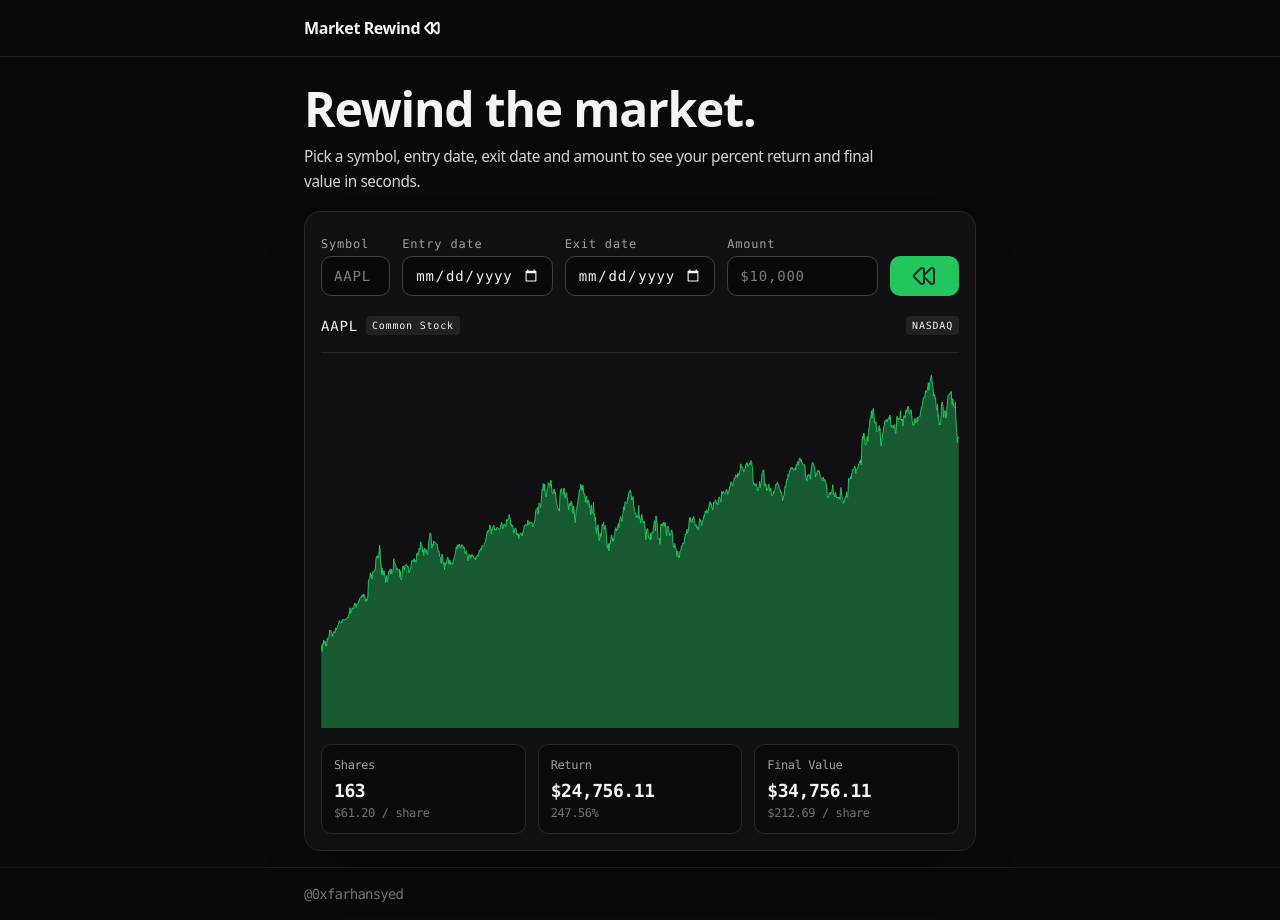
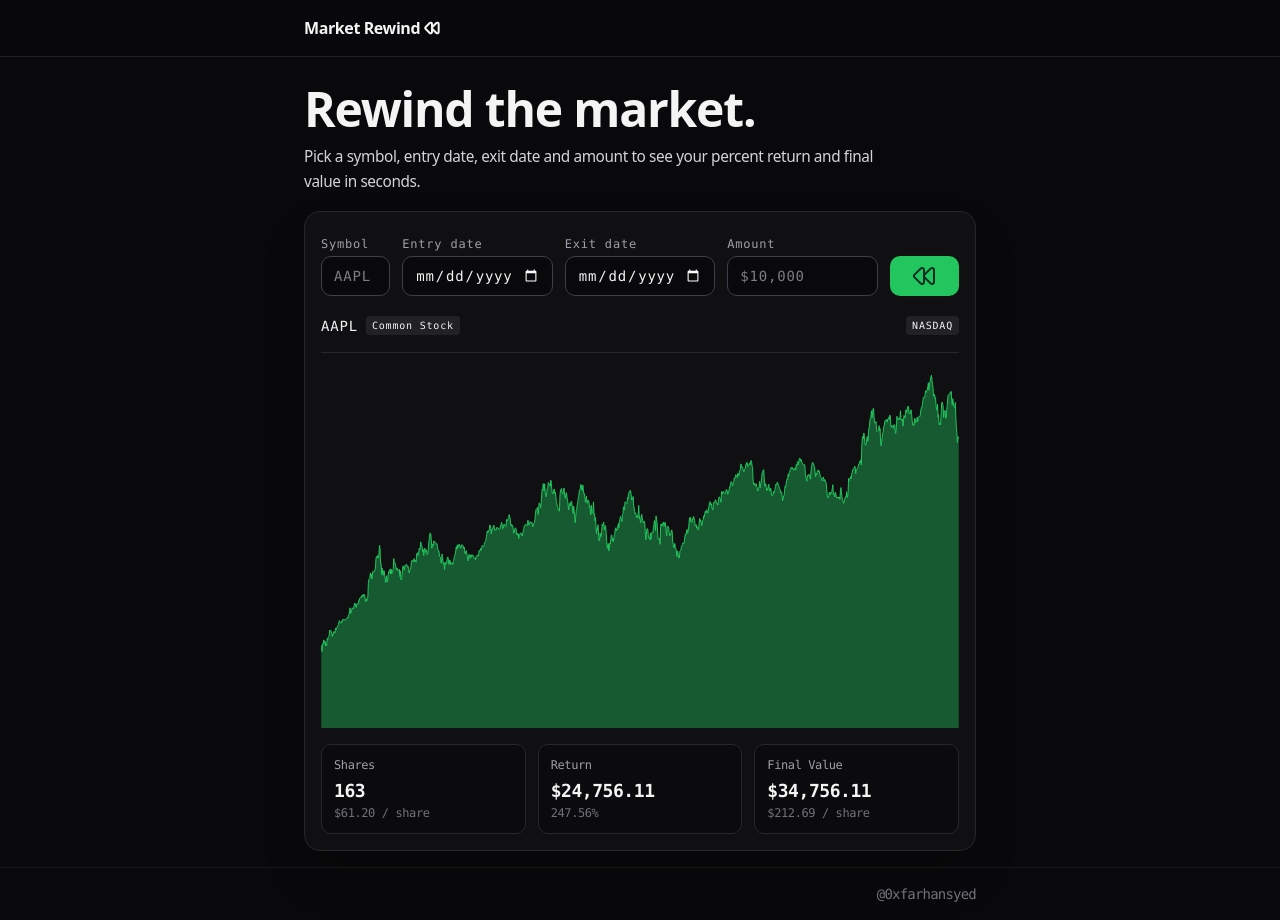
Before and after one commit to farhan-syed/marketrewind, a React (Vite) app: page / in a window 1280 px wide. Built offline with nearby package versions, Linux system fonts and the light colour scheme.

Commit message:
justify-end footer

```diff
--- a/src/components/Layout/Footer.tsx
+++ b/src/components/Layout/Footer.tsx
@@ -3,8 +3,7 @@ interface FooterProps {}
 function Footer({}: FooterProps) {
   return (
     <footer className="border-t border-zinc-900 mt-auto font-mono tracking-tighter">
-      <div className="mx-auto max-w-lg md:max-w-xl lg:max-w-2xl px-6 md:px-0 py-4 flex items-center justify-between text-sm text-zinc-500">
-        {/* Left side */}
+      <div className="mx-auto max-w-lg md:max-w-xl lg:max-w-2xl px-6 md:px-0 py-4 flex items-center justify-end text-sm text-zinc-500">
         {/* Right side */}
         <a
           href="https://x.com/0xfarhansyed"
```
